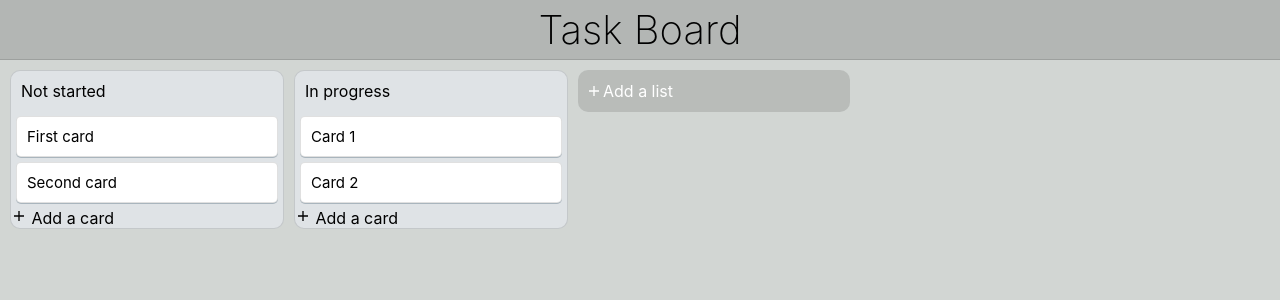
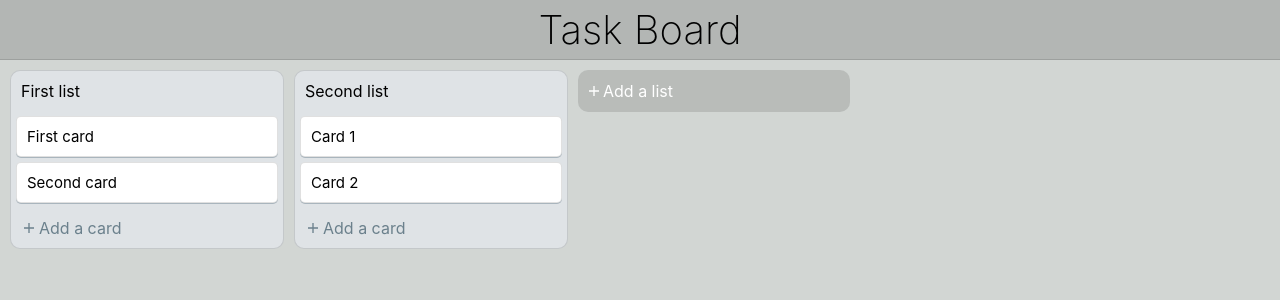
Before and after one commit to ravinderreddy-p/task-board, a React (Create React App) app: page / in a window 1280 px wide. Shown: the top 300 px of the page. Built offline with nearby package versions, Linux system fonts and the light colour scheme.

Commit message:
minor changes to styles

```diff
--- a/src/index.css
+++ b/src/index.css
@@ -1,13 +1,14 @@
 body {
   margin: 0;
-  font-family: -apple-system, BlinkMacSystemFont, 'Segoe UI', 'Roboto', 'Oxygen',
-    'Ubuntu', 'Cantarell', 'Fira Sans', 'Droid Sans', 'Helvetica Neue',
+  padding: 0;
+  font-family: -apple-system, BlinkMacSystemFont, "Segoe UI", "Roboto", "Oxygen",
+    "Ubuntu", "Cantarell", "Fira Sans", "Droid Sans", "Helvetica Neue",
     sans-serif;
   -webkit-font-smoothing: antialiased;
   -moz-osx-font-smoothing: grayscale;
 }
 
 code {
-  font-family: source-code-pro, Menlo, Monaco, Consolas, 'Courier New',
+  font-family: source-code-pro, Menlo, Monaco, Consolas, "Courier New",
     monospace;
 }
--- a/src/seed.js
+++ b/src/seed.js
@@ -1,12 +1,12 @@
 import shortid from "shortid";
 
-export default store => {
+export default function seed(store) {
   console.log("Insert first list");
   const firstListId = shortid.generate();
 
   store.dispatch({
     type: "ADD_LIST",
-    payload: { listId: firstListId, listTitle: "Not started" }
+    payload: { listId: firstListId, listTitle: "First list" }
   });
 
   store.dispatch({
@@ -32,7 +32,7 @@ export default store => {
 
   store.dispatch({
     type: "ADD_LIST",
-    payload: { listId: secondListId, listTitle: "In progress" }
+    payload: { listId: secondListId, listTitle: "Second list" }
   });
 
   store.dispatch({
--- a/src/store.js
+++ b/src/store.js
@@ -1,6 +1,5 @@
 import { combineReducers, createStore } from "redux";
 import throttle from "lodash.throttle";
-
 import seed from "./seed";
 
 const board = (state = { lists: [] }, action) => {
--- a/src/styles/List.css
+++ b/src/styles/List.css
@@ -14,3 +14,22 @@
     padding: 10px;
     overflow-wrap: break-word;
   }
+
+  .Toggle-Add-Card {
+    cursor: pointer;
+    padding: 10px;
+    color: #6b808c;
+    border-radius: 0 0 10px 10px;
+    display: flex;
+    align-items: center;
+  }
+
+  .Toggle-Add-Card:hover {
+    background-color: rgba(9, 45, 66, 0.13);
+    color: #17394d;
+    text-decoration: underline;
+  }
+
+  .Toggle-Add-Card ion-icon {
+    margin-right: 2px;
+  }
```
Also changed, not shown: src/reportWebVitals.js (deleted, +0 -13 lines), src/setupTests.js (deleted, +0 -5 lines). Lines whose indentation alone changed are shown as unchanged.
